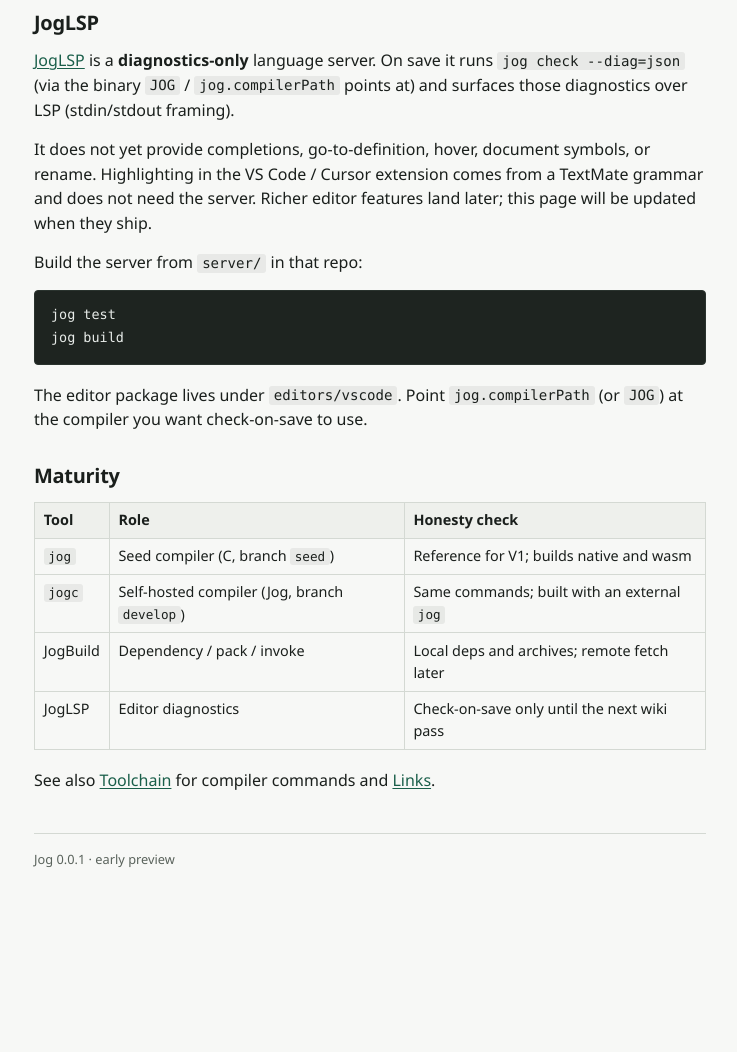
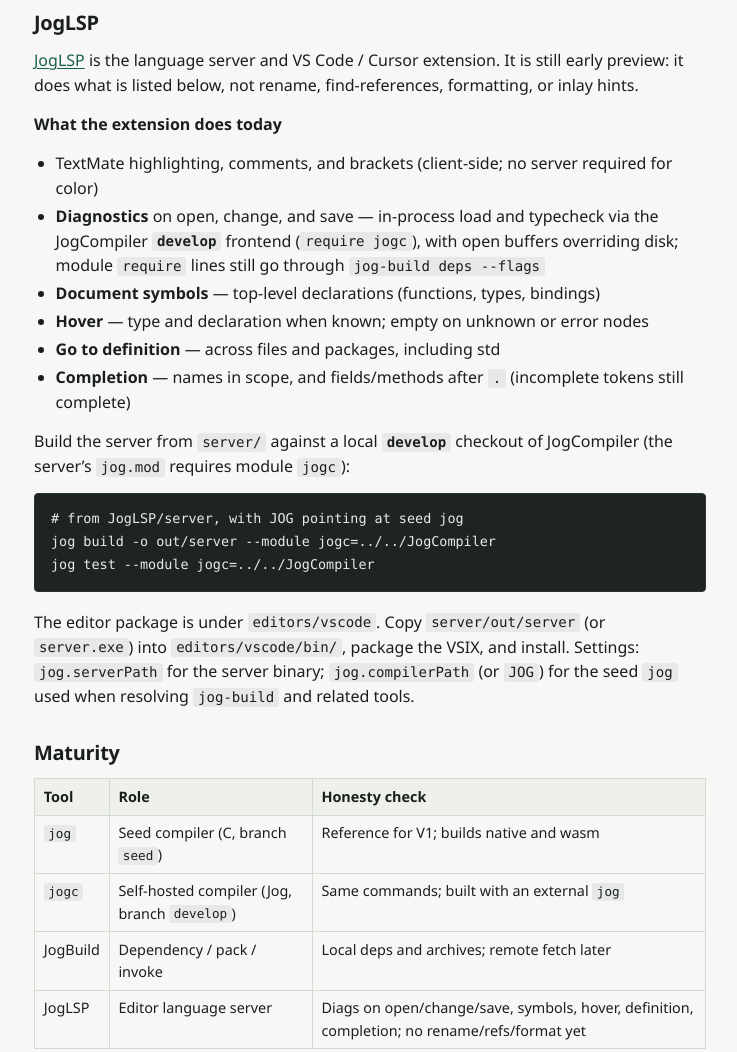
Before and after one commit to Jog-lang/jog-lang.github.com, a plain HTML site: page tools/index.html in a window 1280 px wide. Shown: the part 802-1854 px from the top of the page, without its empty margins (242-979 px from the left). Before the commit the page ends 1719 px from the top, so only its background shows below. Drawn offline with Linux system fonts and the light colour scheme.

Commit message:
Document JogLSP P4 editor features on the public wiki.
Tools and getting-started now list in-process diagnostics, symbols,
hover, definition, and completion; still honest that rename and friends
are not shipped.

Co-authored-by: Cursor <cursoragent@cursor.com>

```diff
--- a/tools/index.html
+++ b/tools/index.html
@@ -59,12 +59,21 @@
 out/jog-build help</code></pre>
 <p>Prefer <code>jog-build</code> when a module has <code>require</code> lines. The compiler itself never follows dependency paths — without <code>--module</code> flags it reports that a required module was not given.</p>
 <h2>JogLSP</h2>
-<p><a href="https://github.com/Jog-lang/JogLSP">JogLSP</a> is a <strong>diagnostics-only</strong> language server. On save it runs <code>jog check --diag=json</code> (via the binary <code>JOG</code> / <code>jog.compilerPath</code> points at) and surfaces those diagnostics over LSP (stdin/stdout framing).</p>
-<p>It does not yet provide completions, go-to-definition, hover, document symbols, or rename. Highlighting in the VS Code / Cursor extension comes from a TextMate grammar and does not need the server. Richer editor features land later; this page will be updated when they ship.</p>
-<p>Build the server from <code>server/</code> in that repo:</p>
-<pre><code>jog test
-jog build</code></pre>
-<p>The editor package lives under <code>editors/vscode</code>. Point <code>jog.compilerPath</code> (or <code>JOG</code>) at the compiler you want check-on-save to use.</p>
+<p><a href="https://github.com/Jog-lang/JogLSP">JogLSP</a> is the language server and VS Code / Cursor extension. It is still early preview: it does what is listed below, not rename, find-references, formatting, or inlay hints.</p>
+<p><strong>What the extension does today</strong></p>
+<ul>
+<li>TextMate highlighting, comments, and brackets (client-side; no server required for color)</li>
+<li><strong>Diagnostics</strong> on open, change, and save — in-process load and typecheck via the JogCompiler <strong><code>develop</code></strong> frontend (<code>require jogc</code>), with open buffers overriding disk; module <code>require</code> lines still go through <code>jog-build deps --flags</code></li>
+<li><strong>Document symbols</strong> — top-level declarations (functions, types, bindings)</li>
+<li><strong>Hover</strong> — type and declaration when known; empty on unknown or error nodes</li>
+<li><strong>Go to definition</strong> — across files and packages, including std</li>
+<li><strong>Completion</strong> — names in scope, and fields/methods after <code>.</code> (incomplete tokens still complete)</li>
+</ul>
+<p>Build the server from <code>server/</code> against a local <strong><code>develop</code></strong> checkout of JogCompiler (the server’s <code>jog.mod</code> requires module <code>jogc</code>):</p>
+<pre><code># from JogLSP/server, with JOG pointing at seed jog
+jog build -o out/server --module jogc=../../JogCompiler
+jog test --module jogc=../../JogCompiler</code></pre>
+<p>The editor package is under <code>editors/vscode</code>. Copy <code>server/out/server</code> (or <code>server.exe</code>) into <code>editors/vscode/bin/</code>, package the VSIX, and install. Settings: <code>jog.serverPath</code> for the server binary; <code>jog.compilerPath</code> (or <code>JOG</code>) for the seed <code>jog</code> used when resolving <code>jog-build</code> and related tools.</p>
 <h2>Maturity</h2>
 <table>
 <thead><tr>
@@ -89,8 +98,8 @@ jog build</code></pre>
 </tr>
 <tr>
 <td>JogLSP</td>
-<td>Editor diagnostics</td>
-<td>Check-on-save only until the next wiki pass</td>
+<td>Editor language server</td>
+<td>Diags on open/change/save, symbols, hover, definition, completion; no rename/refs/format yet</td>
 </tr>
 </tbody></table>
 <p>See also <a href="toolchain/">Toolchain</a> for compiler commands and <a href="links/">Links</a>.</p>
```
Also changed, not shown: getting-started/index.html (+3 -0 lines), 2 other files.
